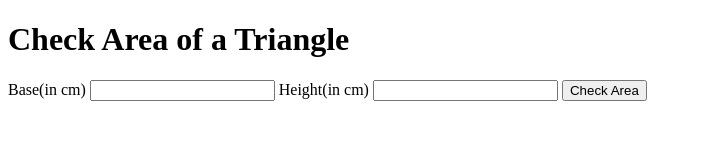
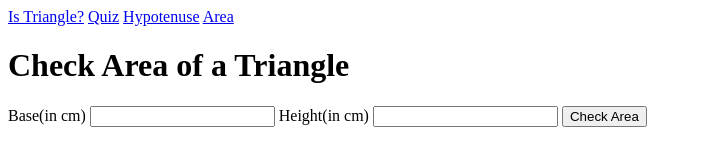
Before and after one commit to BijendraRaut/fun-with-traingles, a plain HTML site: page area.html in a window 1280 px wide. Shown: the whole page, without its empty margins (0-702 px from the left). Drawn offline with Linux system fonts and the light colour scheme.

Commit message:
nav added in area.html

```diff
--- a/area.html
+++ b/area.html
@@ -7,6 +7,12 @@
     <title>Area of Triangle</title>
   </head>
   <body>
+    <nav>
+      <a href="triangle.html">Is Triangle?</a>
+      <a href="quiz.html">Quiz</a>
+      <a href="hypotenuse.html">Hypotenuse</a>
+      <a href="area.html">Area</a>
+    </nav>
     <h1>Check Area of a Triangle</h1>
     <label>Base(in cm)</label>
     <input type="number" class="sides" />
```
